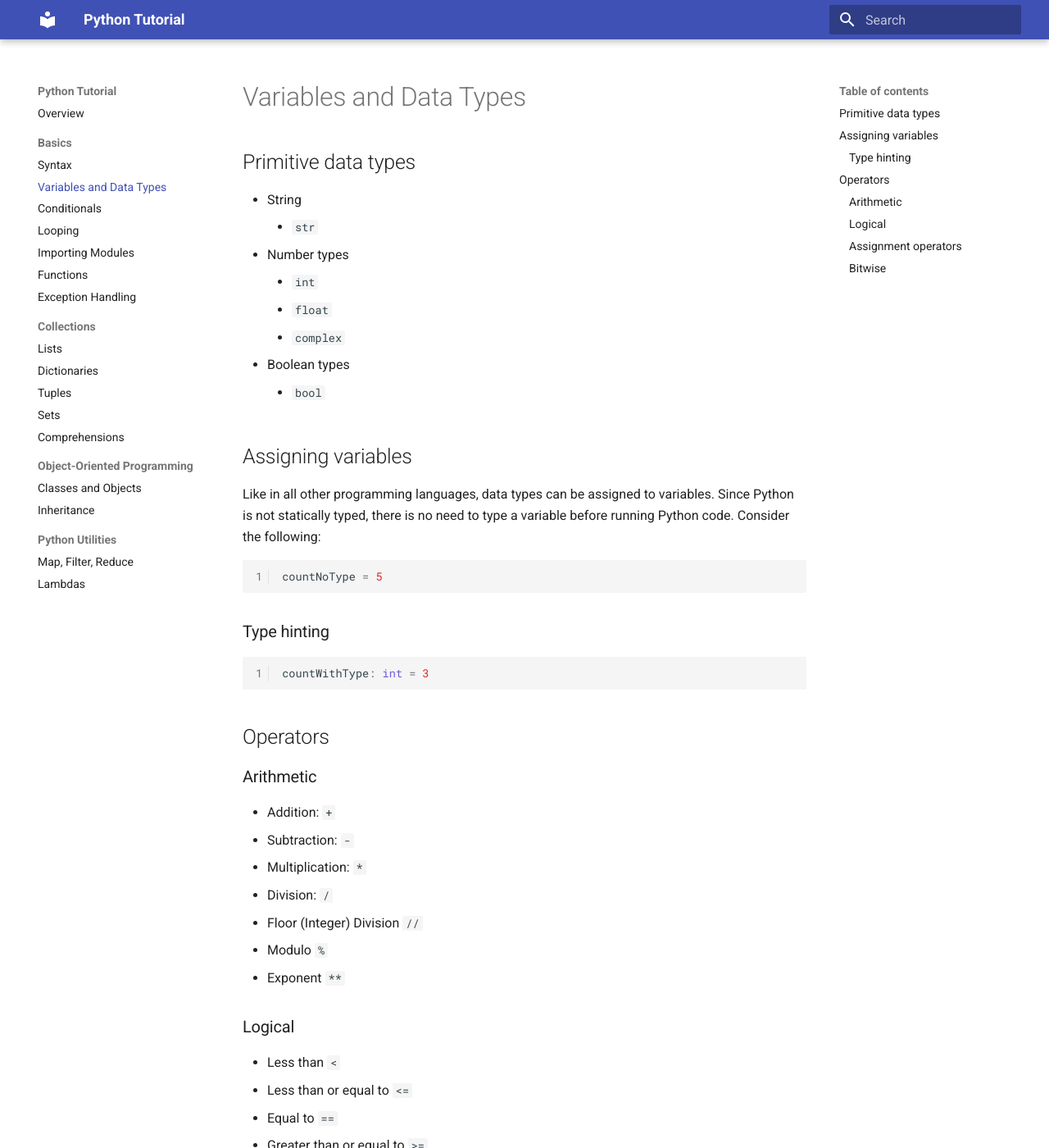
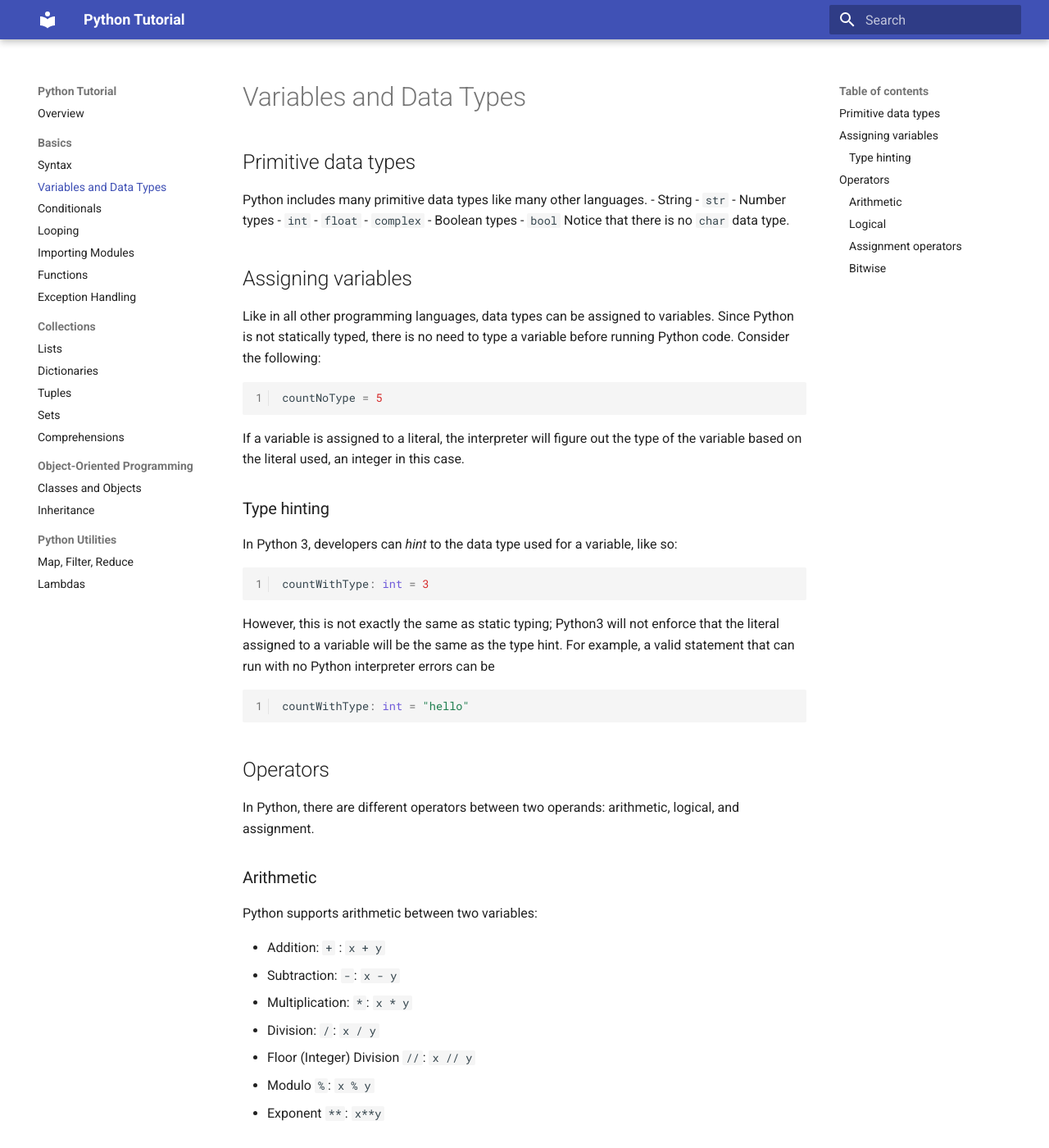
Before and after one commit to justinjoco/python-tutorial, an MkDocs documentation site: the page built from docs/basics/vars.md, in a window 1280 px wide and 1400 px high. Shown: the whole window at 82% size. Built offline with MkDocs 1.6.1 and Material for MkDocs 9.7.7, drawn with Linux system fonts in a browser that asks for light colours; some of the changed text lies outside the part shown.

Commit message:
populated vars file

````diff
--- a/docs/basics/vars.md
+++ b/docs/basics/vars.md
@@ -1,4 +1,5 @@
 ## Primitive data types
+Python includes many primitive data types like many other languages.
 - String
     - `str`
 - Number types
@@ -7,47 +8,52 @@
     - `complex`
 - Boolean types
     - `bool`
+Notice that there is no `char` data type.
 ## Assigning variables
 Like in all other programming languages, data types can be assigned to variables. Since Python is not statically typed, there is no need to type a variable before running Python code. Consider the following:
 ```python
 countNoType = 5
 ```
-
-
-
+If a variable is assigned to a literal, the interpreter will figure out the type of the variable based on the literal used, an integer in this case.
 ### Type hinting
-
-
+In Python 3, developers can *hint* to the data type used for a variable, like so:
 ```python
 countWithType: int = 3
 ```
+However, this is not exactly the same as static typing; Python3 will not enforce that the literal assigned to a variable will be the same as the type hint. For example, a valid statement that can run with no Python interpreter errors can be
+```python
+countWithType: int = "hello"
+```
 ## Operators
+In Python, there are different operators between two operands: arithmetic, logical, and assignment.
+### Arithmetic
+Python supports arithmetic between two variables:
 
-### Arithmetic
-- Addition: `+`
-- Subtraction: `-`
-- Multiplication: `*`
-- Division: `/`
-- Floor (Integer) Division `//`
-- Modulo `%`
-- Exponent `**`
-
+- Addition: `+` : `x + y`
+- Subtraction: `-`:  `x - y`
+- Multiplication: `*`:  `x * y`
+- Division: `/`: `x / y`
+- Floor (Integer) Division `//`: `x // y`
+- Modulo `%`: `x % y`
+- Exponent `**`: `x**y`
 
 ### Logical
-- Less than `<`
-- Less than or equal to `<=`
-- Equal to `==`
-- Greater than or equal to `>=`
-- Greater than `>`
-- Not equal `!=`
+Comparison operators between two operands are supported
+
+- Less than `<`: `x < y`
+- Less than or equal to `<=`: `x <= y`
+- Equal to `==`: `x == y`
+- Greater than or equal to `>=`: `x >= y`
+- Greater than `>`: `x > y`
+- Not equal `!=`: `x != y`
 
 ### Assignment operators
 
-- Add, then assign: `+=`
-- Subtract, then assign `-=`
-- Multiply, then assign `*=`
-- Divide, then assign `/=`
-- Modulo, then assign: `%=`
+- Add, then assign: `+=`: `x += y`
+- Subtract, then assign `-=`: `x -= y`
+- Multiply, then assign `*=`: `x *= y`
+- Divide, then assign `/=`: `x /= y`
+- Modulo, then assign: `%=`: `x %= y`
 
 ### Bitwise
 
````
